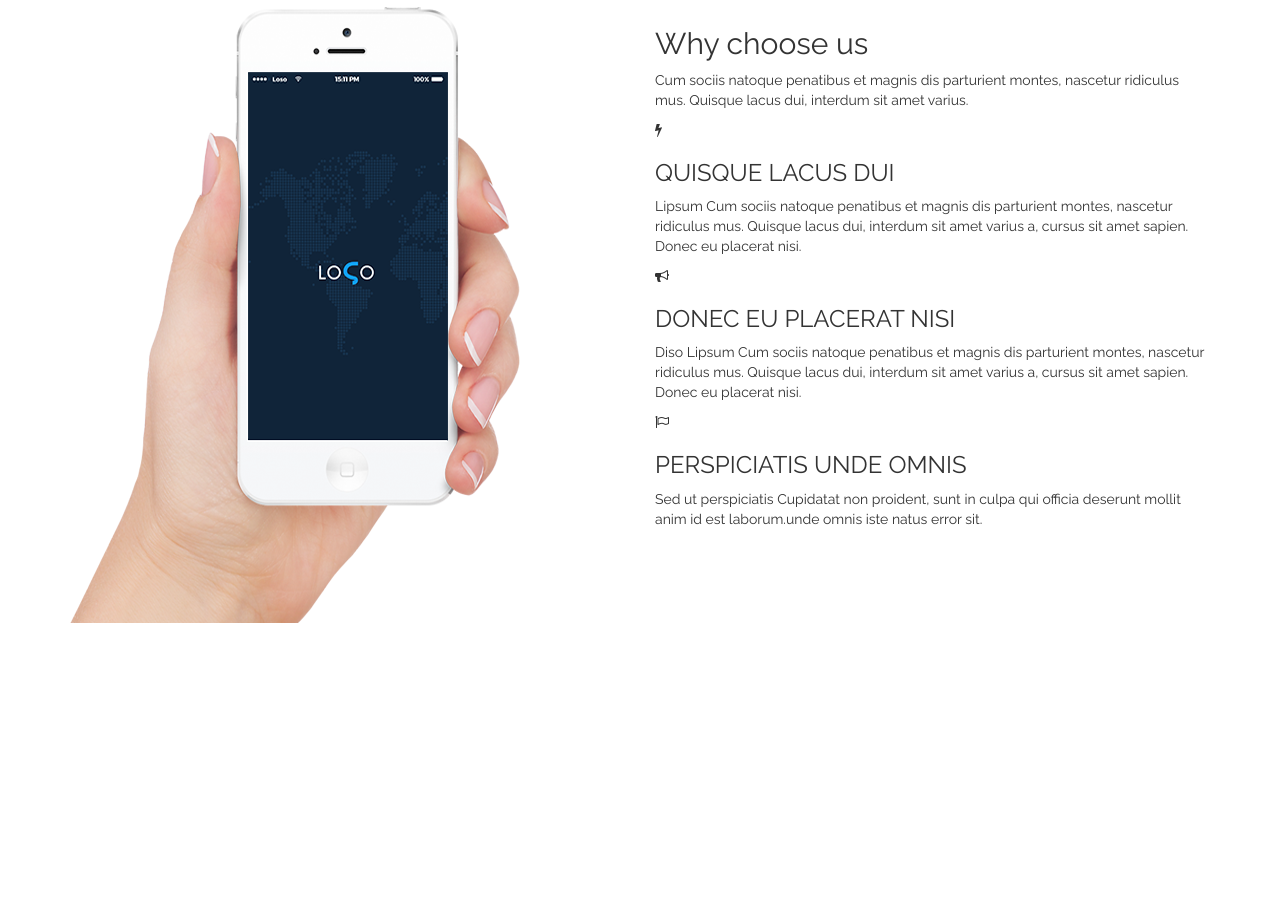
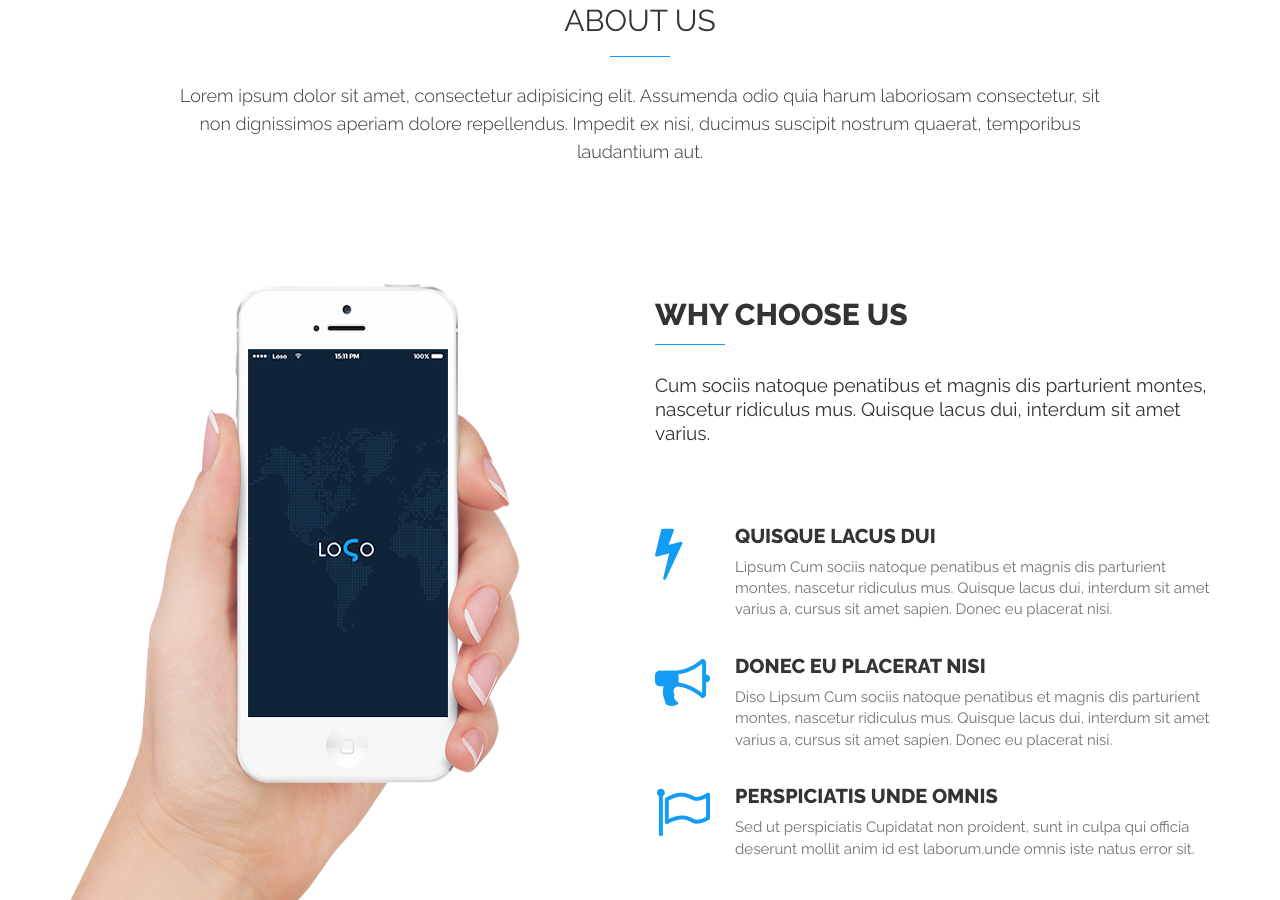
Before and after one commit to davidrud135/Responsive-Website, a plain HTML site: page index.html in a window 1280 px wide. Shown: the part 745-1645 px from the top of the page. Before the commit the page ends 1368 px from the top, so only its background shows below. Drawn offline with Linux system fonts and the light colour scheme.

Commit message:
Added CSS styles to About Us section

```diff
--- a/css/style.css
+++ b/css/style.css
@@ -11,6 +11,40 @@ body {
 
 p {
 	font-size: 14px;
+}
+
+.section-title {
+	padding-top: 90px;
+	padding-bottom: 50px;
+}
+
+.section-title h2 {
+	position: relative;
+	text-align: center;
+	color: #333;
+	font-size: 30px;
+	font-weight: 400;
+	text-transform: uppercase;
+}
+
+.section-title h2:after {
+	content: "";
+	position: absolute;
+	bottom: -20px;
+	left: 50%;
+	width: 60px;
+	height: 1px;
+	background: #129CF3;
+	margin-left: -30px;
+}
+
+.section-title p {
+	color: #333;
+	font-size: 18px;
+	line-height: 28px;
+	font-weight: 300;
+	text-align: center;
+	margin-top: 45px;
 }
 
 /********** Header Styles **********/
@@ -103,3 +137,73 @@ p {
 .header-iphone img {
 	width: 100%;
 }
+
+/********** About Us Styles **********/
+.choose-us-wrapper {
+	padding-top: 50px;
+}
+
+.about-iphone img {
+	margin-top: 8px;
+}
+
+.choose-us-title {
+	padding-bottom: 50px;
+}
+
+.choose-us-title h2 {
+	text-transform: uppercase;
+	font-weight: 800;
+	font-size: 30px;
+	line-height: 37px;
+	position: relative;
+}
+
+.choose-us-title h2:after {
+	content: "";
+	position: absolute;
+	bottom: -12px;
+	left: 0;
+	width: 70px;
+	height: 1px;
+	background: #129CF3;
+}
+
+.choose-us-title p {
+	margin-top: 40px;
+	font-size: 19px;
+	line-height: 24px;
+}
+
+.choose-us-item {
+	position: relative;
+	padding-bottom: 4px;
+	padding-left: 80px;
+}
+
+.choose-us-item div {
+	position: absolute;
+	top: 0;
+	left: 0;
+}
+
+.choose-us-item div i {
+	font-size: 55px;
+	color: #129CF3;
+	transition: all 1s;
+	-webkit-transition: all 1s;
+	-moz-transition: all 1s;
+	-o-transition: all 1s;
+}
+
+.choose-us-item h3 {
+	color: #343434;
+	text-transform: uppercase;
+	font-size: 20px;
+	font-weight: 800;
+}
+
+.choose-us-item p {
+	color: #727272;
+	font-size: 15px;
+}
```
